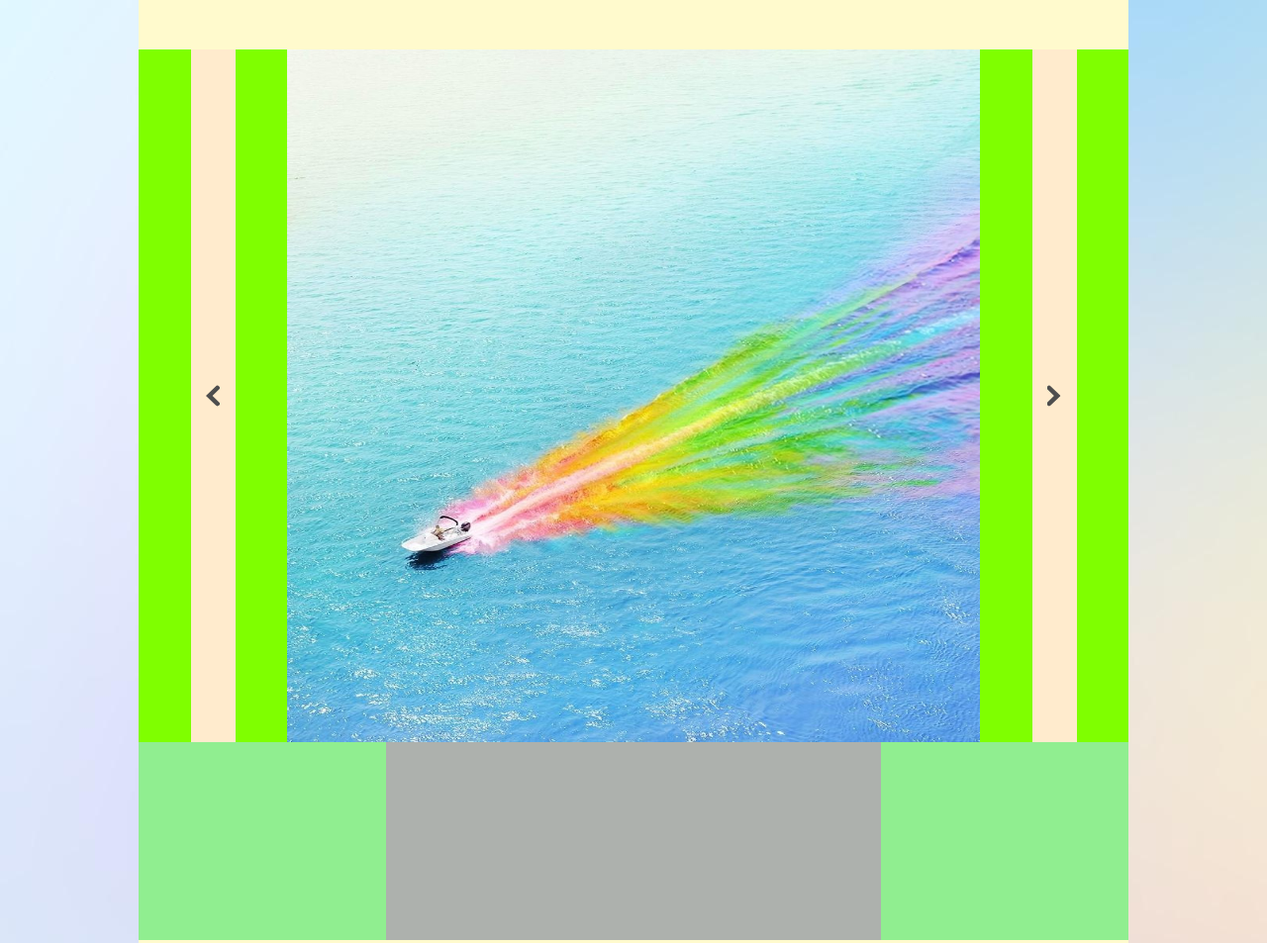
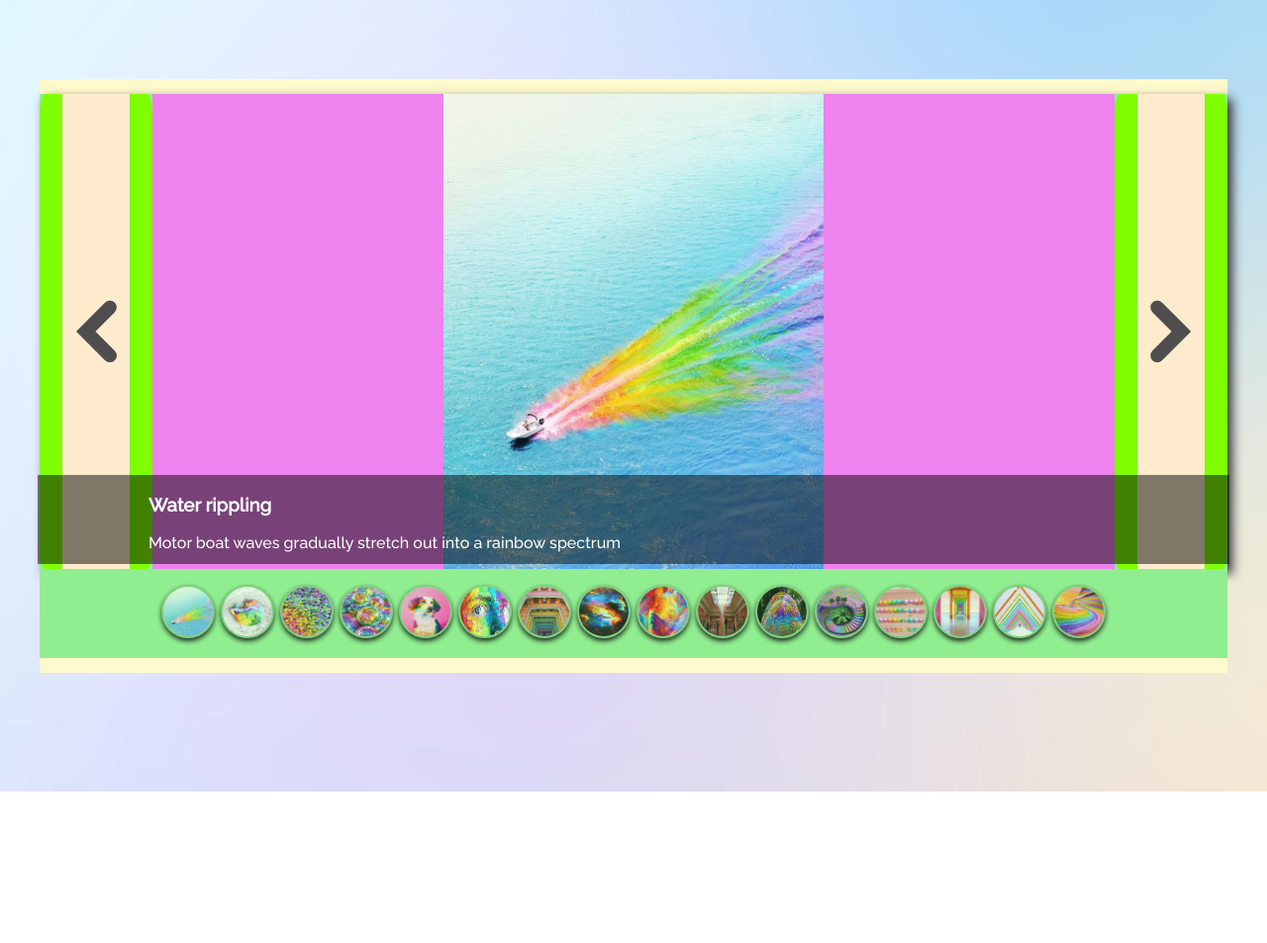
Before and after one commit to LenkaIaco/LenkaIaco.github.io, a plain HTML site: page finalProjectW3/finalProject.html in a window 1280 px wide. Shown: the top 953 px of the page at 99% size. After the commit the page ends 800 px from the top, so only its background shows below. Drawn offline with nearby package versions, Linux system fonts and the light colour scheme.

Commit message:
HTML and CSS styling FinalProject

```diff
--- a/finalProjectW3/finalProject.css
+++ b/finalProjectW3/finalProject.css
@@ -10,66 +10,118 @@ AppTable{
 display: flex;
 align-content: center;
 background-color:lemonchiffon;
-height: 1000px;
-width: 1000px;
+height: 600px;
+width: 1200px;
 display: flex;
 justify-content: center;
 align-items: center;
 flex-wrap: wrap;
 margin: 0;
+ position: absolute;
+top: 10%;
 }
 /* --------------------------------------- */
 .photoviewer{
-    height: 700px;
-    width: 1000px;
+    height: 80%;
+    width: 100%;
     display: flex;
     background-color:lightgreen;
+    box-shadow: 5px 5px 10px 0px rgb(54, 54, 54);
 }
-.image{
-    height: 700px;
-    width: 700px;
+.imagebar{
+    height: 100%;
+    width: 85%;
     display: flex;
+    justify-content: center;
+    background-color: violet;
 }
 .sidebar{
     height: 100%;
-    width: 20%;
+    width: 10%;
     display: flex;
     justify-content: center;
     background-color: chartreuse;
+    border-radius: 5%;
+}
 
-}
 
 sidebarwrap{
     height: 100%;
-    width: 30%;
+    width: 60%;
     background-color: blanchedalmond;
     display: flex;
     justify-content: center;
 }
-
  #arrowright{
 transform: rotate(180deg);
 }
+#arrowleft:hover { opacity: 0.6; cursor: pointer;}
+#arrowright:hover { opacity: 0.6; cursor: pointer;}
 
-#arrowleft:hover { opacity: 0.5; cursor: pointer;}
-#arrowright:hover { opacity: 0.5; cursor: pointer;}
+.sidebar:hover{
+    box-shadow: 5px 20px 30px 0px rgba(54, 54, 54, 1);
+}
+
 
 img{
     height: inherit;
     width: inherit;
+}
+.centralimage{
+    width: auto;
+}
+/* ------------------------------------- */
+legend{
+    font-family: 'Raleway', sans-serif;
+    position: absolute;
+    width:100%;
+    height: 15%;
+    top: 400px;
+    background-color: rgba(5, 5, 5,.5);
+    color: white;
+}
 
+.imagetitle, .imagedescription{
+    margin-left: 110px;
+    margin-right: 110px;
 }
 /* ------------------------------------- */
 .thumbnailviewer{
-    height: 200px;
-    width: 1000px;
+    height: 15%;
+    width: 100%;
     display: flex;
     background-color:lightgreen;
     justify-content: center;
+    align-items: center;
 }
 galleryholder{
-    height: inherit;
-    width: 50%;
+    height: 100%;
+    width: 75%;
     display: flex;
     background-color:rgb(173, 177, 173);
 }
+
+/* thumbbox{
+width: 60px;
+height: 60px;
+background:rgba(198, 244, 252, 0.5)
+} */
+
+.thumbnailimage{
+    height: 50px;
+    width: 50px;
+    margin: 3px;
+    box-shadow: 0px 3px 5px 0px rgb(7, 7, 7);
+    border: 2px solid rgba(54, 54, 54, 0.2);
+    border-radius: 50%;
+    opacity: 0.8;
+}
+
+.thumbnailimage:hover{
+    cursor: pointer;
+    height: 55px;
+    border: 3px solid rgba(54, 54, 54, 0.4);
+    border-radius: 47%;
+    box-shadow: 2px 7px 10px 0px rgb(54, 54, 54);
+    opacity: 1;
+}
--- a/finalProjectW3/finalProject.html
+++ b/finalProjectW3/finalProject.html
@@ -6,15 +6,42 @@
     <meta name="viewport" content="width=device-width, initial-scale=1.0">
     <link rel="stylesheet" href="finalProject.css">
     <title>Final Project</title>
+    <link href="https://fonts.googleapis.com/css2?family=Raleway:wght@500&display=swap" rel="stylesheet">
 </head>
 <body>
 <AppTable>
 <div class="photoviewer">
-<div class="sidebar"><sidebarwrap><img id="arrowleft" src="./images/arrow.svg" alt=""></sidebarwrap></div>
-    <div class="image"><img id="boat" src="./images/BTsTpdAlU5L-png__880.jpg" alt=""></div>
+    <div class="sidebar"><sidebarwrap><img id="arrowleft" src="./images/arrow.svg" alt=""></sidebarwrap></div>
+    <div class="imagebar">
+        <img id="rainbow" class="centralimage" src="./images/boat.jpg" alt="">
+        <legend>
+            <h3 class="imagetitle">Water rippling</h3>
+            <p class="imagedescription">Motor boat waves gradually stretch out into a rainbow spectrum</p>
+        </legend>
+    </div>
     <div class="sidebar"><sidebarwrap><img id="arrowright" src="./images/arrow.svg" alt=""></sidebarwrap></div>
 </div>
-<div class="thumbnailviewer"><galleryholder></galleryholder></div>
+<div class="thumbnailviewer">
+    <!-- <galleryholder> -->
+    <thumbbox><img class="thumbnailimage" src="./images/boat.jpg" alt=""></thumbbox>
+    <thumbbox><img class="thumbnailimage" src="./images/cat.jpg" alt=""></thumbbox>
+    <thumbbox><img class="thumbnailimage" src="./images/clovers.jpg" alt=""></thumbbox>
+    <thumbbox><img class="thumbnailimage" src="./images/discoballs.jpg" alt=""></thumbbox>
+    <thumbbox><img class="thumbnailimage" src="./images/dog.jpg" alt=""></thumbbox>
+    <thumbbox><img class="thumbnailimage" src="./images/facepaint.jpg" alt=""></thumbbox>
+    <thumbbox><img class="thumbnailimage" src="./images/hotelfloors.jpg" alt=""></thumbbox>
+    <thumbbox><img class="thumbnailimage" src="./images/nebula.jpg" alt=""></thumbbox>
+    <thumbbox><img class="thumbnailimage" src="./images/paintpattern.jpg" alt=""></thumbbox>
+    <thumbbox><img class="thumbnailimage" src="./images/rainbowingallery.jpg" alt=""></thumbbox>
+    <thumbbox><img class="thumbnailimage" src="./images/soapbubble.jpg" alt=""></thumbbox>
+    <thumbbox><img class="thumbnailimage" src="./images/spiralstaircase.jpg" alt=""></thumbbox>
+    <thumbbox><img class="thumbnailimage" src="./images/sunbedsbeach.jpg" alt=""></thumbbox>
+    <thumbbox><img class="thumbnailimage" src="./images/torigates.jpg" alt=""></thumbbox>
+    <thumbbox><img class="thumbnailimage" src="./images/triangles.jpg" alt=""></thumbbox>
+    <thumbbox><img class="thumbnailimage" src="./images/twistingmountainroad.jpg" alt=""></thumbbox>
+
+<!-- </galleryholder> -->
+</div>
 </AppTable>
 
     <script src="https://code.jquery.com/jquery-3.6.1.min.js"></script>
```
Also changed, not shown: finalProjectW3/images/boat.jpg (renamed from finalProjectW3/images/BTsTpdAlU5L-png__880.jpg), finalProjectW3/images/cat.jpg (renamed from finalProjectW3/images/BWkkgaklArb-png__880.jpg), finalProjectW3/images/clovers.jpg (renamed from finalProjectW3/images/BRwAx2Cllld-png__880.jpg), finalProjectW3/images/discoballs.jpg (renamed from finalProjectW3/images/BS2O7j3FXWY-png__880.jpg), finalProjectW3/images/dog.jpg (renamed from finalProjectW3/images/BPtfKrPAtrP-png__880.jpg), finalProjectW3/images/facepaint.jpg (renamed from finalProjectW3/images/art-artistic-blue-eyes-bright.jpg), finalProjectW3/images/hotelfloors.jpg (renamed from finalProjectW3/images/BQ_5Ur6lokV-png__880.jpg), finalProjectW3/images/nebula.jpg (renamed from finalProjectW3/images/Colorful-Galaxy-Nebula-Space-iPhone-Wallpaper-iphoneswallpapers_com-469x832.jpg), finalProjectW3/images/paintpattern.jpg (renamed from finalProjectW3/images/pattern-paint-rainbow-the-volume-wallpaper-preview.jpg), finalProjectW3/images/rainbowingallery.jpg (renamed from finalProjectW3/images/1-rainbow-art-installations-gabriel-dawe-plexus-toledo.jpg), finalProjectW3/images/soapbubble.jpg (renamed from finalProjectW3/images/soap-bubble-color-colorful-iridescent.jpg), finalProjectW3/images/spiralstaircase.jpg (renamed from finalProjectW3/images/BSxFSt-lo21-png__880.jpg), finalProjectW3/images/sunbedsbeach.jpg (renamed from finalProjectW3/images/BTklIPDlcYz-png__880.jpg), finalProjectW3/images/torigates.jpg (renamed from finalProjectW3/images/BSzqXPYFC4d-png__880.jpg), 2 more files.
